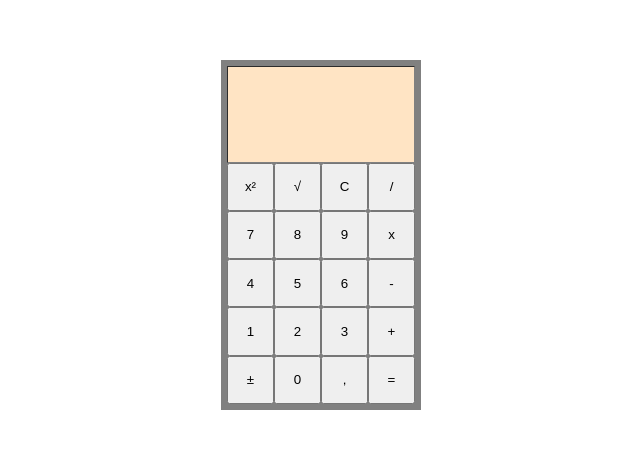
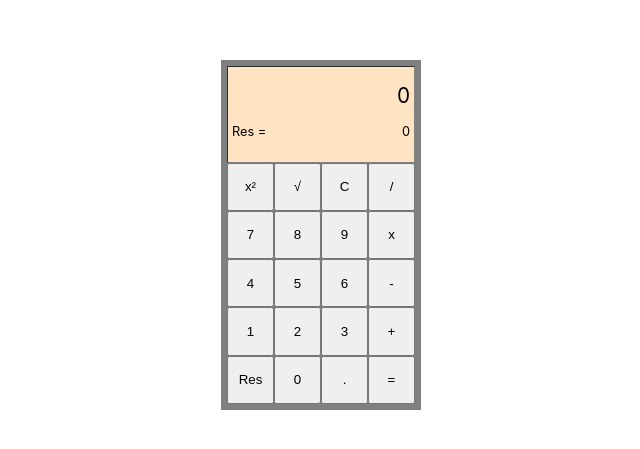
Before and after one commit to Pitossomo/react-orange, a Next.js app: page /calculadora in a window 1280 px wide. Shown: the part 165-614 px from the top of the page, without its empty margins (319-959 px from the left). Built offline with nearby package versions, Linux system fonts and the light colour scheme.

Commit message:
Added functionality

```diff
--- a/components/Button.tsx
+++ b/components/Button.tsx
@@ -5,7 +5,7 @@ type buttonProps = {
 
 export default function Button({handleClick, label}:buttonProps)  {
   return (
-    <button onClick={e => handleClick(label)}>
+    <button onClick={() => handleClick(label)}>
       {label}
     </button>
   )
--- a/package.json
+++ b/package.json
@@ -12,6 +12,7 @@
     "@types/node": "18.11.9",
     "@types/react": "18.0.25",
     "@types/react-dom": "18.0.8",
+    "mathjs": "11.3.3",
     "next": "13.0.3",
     "react": "18.2.0",
     "react-dom": "18.2.0",
--- a/pages/calculadora.tsx
+++ b/pages/calculadora.tsx
@@ -1,37 +1,98 @@
 import { useState } from "react";
 import Button from "../components/Button";
 import styles from "../styles/Calculadora.module.css";
+import { create, all } from 'mathjs';
+
+const config = { }
+const math = create(all, config)
+
+const DEFAULT_DISPLAY_VALUE = "0"
+const MAX_EQUATION_LENGTH = 14
+const MAX_RESULT_LENGTH = 14
+const ERROR_MESSAGE = "ERROR!"
 
 export default function Calculadora() {
-  const DEFAULT_DISPLAY_VALUE = ""
-  const [equation, setEquation] = useState(DEFAULT_DISPLAY_VALUE)
+  const [equation, setEquation] = useState<string>(DEFAULT_DISPLAY_VALUE)
+  const [result, setResult] = useState<string>(DEFAULT_DISPLAY_VALUE)
+
+  const scope = {"Res": result}
+
   const buttonLabels = [
     "x²", "√", "C", "/",
     7, 8, 9, "x",
     4, 5, 6, "-",
     1, 2, 3, "+",
-    "±", 0, ",", "="
+    "Res", 0, ".", "="
   ];
 
-  const handleButtonClick = (label: string | number) => {
+  function handleButtonClick(label: string | number) {
+    if (label === "C") {
+      setResult(DEFAULT_DISPLAY_VALUE);
+      setEquation(DEFAULT_DISPLAY_VALUE);
+      return;
+    }
+
+    if (equation === "0") {
+      if (typeof label === "number" || label === "Res") {
+        setEquation(label.toString());
+      }
+      return;
+    }
+
+    let newEquation = DEFAULT_DISPLAY_VALUE;
     switch (label) {
-      case "C":
-        setEquation(DEFAULT_DISPLAY_VALUE)
+      case "√":
+        evaluate("sqrt(" + equation + ")");
+        break;
+      case "x":
+        newEquation = (equation + "*");
+        break;
+      case "x²":
+        evaluate(equation + "^2");
         break;
       case "=":
-        console.log("TODO - EVALUATE FUNCTION")
+        evaluate(equation);
         break;
       default:
-        setEquation(equation.concat(label.toString()))
+        newEquation = equation.concat(label.toString());
+    }
+
+    if (isDisplayBiggerThan(newEquation)) {
+      setEquation(newEquation)
     }
   }
 
-  console.log(equation)
+  function isDisplayBiggerThan(newEquation: string): boolean {
+    return (newEquation.length <= MAX_EQUATION_LENGTH);
+  }
+
+  function evaluate(equation: string): void {
+    let result, newEquation = DEFAULT_DISPLAY_VALUE;
+    try {
+      result = math.evaluate(equation, scope).toString();
+    } catch (error) {
+      result = ERROR_MESSAGE
+      newEquation = ERROR_MESSAGE
+    } finally {
+      setEquation(newEquation)
+      setResult(result);
+    }
+  }
+
+  let resultToDisplay = Number(result)
+    ? +(parseFloat(Number(result).toPrecision(MAX_RESULT_LENGTH)))
+    : result
 
   return (
     <div className={styles.container}>
       <div className={styles.calculator}>
-        <div className={styles.display}><span>{equation}</span></div>
+        <div className={styles.display}>
+          <p className={styles.equation}>{equation}</p>
+          <p className={styles.result}>
+            <span>Res = </span>
+            <span>{resultToDisplay}</span>
+          </p>
+        </div>
         {
           buttonLabels.map(label => (
             <Button key={label}
--- a/styles/Calculadora.module.css
+++ b/styles/Calculadora.module.css
@@ -25,6 +25,22 @@
   text-align: right;
 }
 
+.display p {
+  margin: 16px 4px;
+  word-wrap: unset;
+}
+
+.equation {
+  font-size: 1.3rem;
+}
+
+.result {
+  font-size: 0.8rem;
+  display: flex;
+  justify-content: space-between;
+}
+
+
 .buttons {
   background-color: lightcoral;
 }
```
Also changed, not shown: 1 other file (tests, documents, lock files or other folders).
